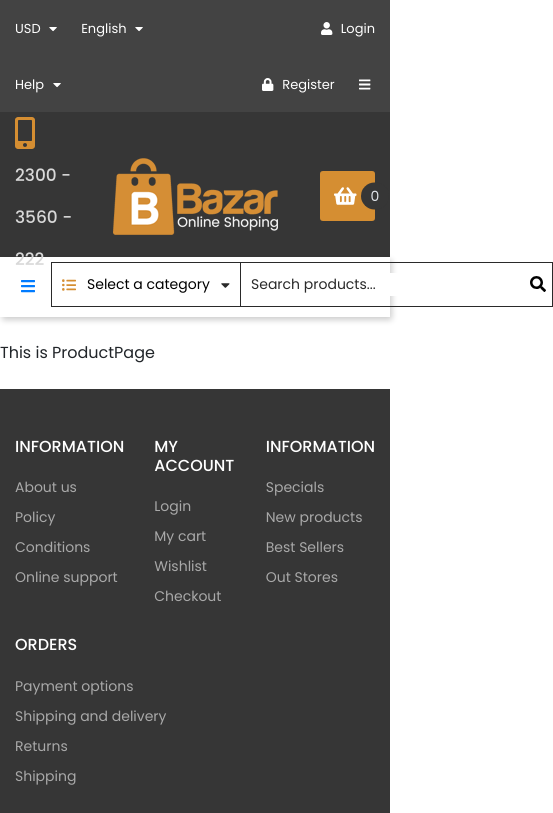
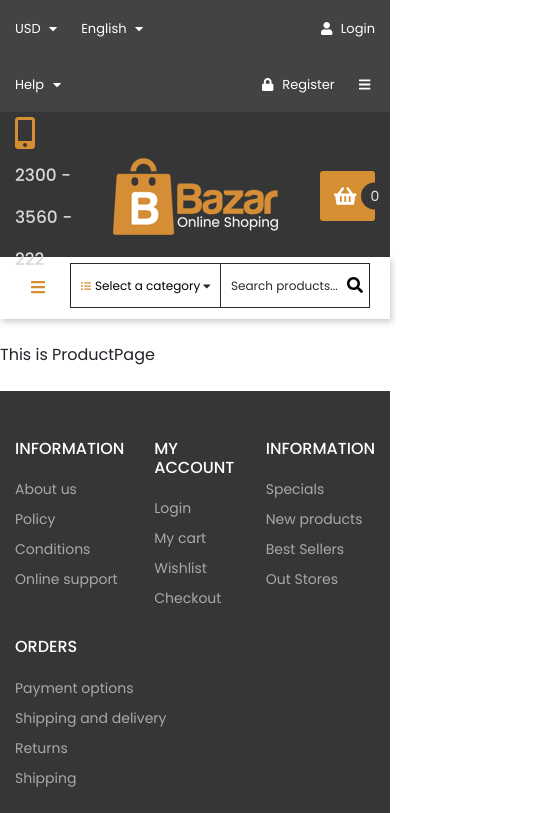
Before and after one commit to matwjablonski/wdp-2312-01, a React (Create React App) app: page /product/1 in a window 390 px wide. Shown: the top 813 px of the page, 553 px wide, since content can reach past the window. Built offline with nearby package versions, Linux system fonts and the light colour scheme; grey boxes are pictures that could not be loaded.

Commit message:
Add icon color media queris fixes

```diff
--- a/src/components/features/ProductSearch/ProductSearch.js
+++ b/src/components/features/ProductSearch/ProductSearch.js
@@ -7,8 +7,8 @@ import { faListUl, faSearch, faCaretDown } from '@fortawesome/free-solid-svg-ico
 import styles from './ProductSearch.module.scss';
 
 const ProductSearch = () => (
-  <form action='' className={styles.root}>
-    <div className={styles.category}>
+  <form action='' className={`flex ${styles.root}`}>
+    <div className={`fluid ${styles.category}`}>
       <FontAwesomeIcon className={styles.icon} icon={faListUl} />
       <select name='' id=''>
         <option className={styles.option} value=''>
@@ -17,7 +17,7 @@ const ProductSearch = () => (
       </select>
       <FontAwesomeIcon className={styles.icon} icon={faCaretDown} />
     </div>
-    <div className={styles.searchField}>
+    <div className={`fluid ${styles.searchField}`}>
       <input placeholder='Search products...' type='text' />
       <button>
         <FontAwesomeIcon className={styles.icon} icon={faSearch} />
--- a/src/components/features/ProductSearch/ProductSearch.module.scss
+++ b/src/components/features/ProductSearch/ProductSearch.module.scss
@@ -18,6 +18,10 @@
       position: absolute;
       left: 10px;
       z-index: 0;
+
+      @media (max-width: 480px) {
+        padding-right: 2px;
+      }
     }
 
     .icon:last-child {
@@ -34,6 +38,16 @@
       position: relative;
       z-index: 1;
       outline: none;
+
+      @media (max-width: 480px) {
+        padding: 5px 30px 5px 24px;
+      }
+    }
+
+
+    @media (max-width: 480px) {
+      font-size: 12px;
+      width: 150px;
     }
   }
 
@@ -51,6 +65,10 @@
       &::placeholder {
         color: $form-text-color;
       }
+      @media (max-width: 480px) {
+        font-size: 12px;
+        width: 120px;
+      }
     }
 
     button {
@@ -59,4 +77,5 @@
       outline: none;
     }
   }
+
 }
--- a/src/components/layout/MenuBar/MenuBar.module.scss
+++ b/src/components/layout/MenuBar/MenuBar.module.scss
@@ -17,11 +17,16 @@
     align-items: center;
     background-color: $white;
     border: none;
+    svg {
+      color: $orange;
+    }
   }
 
   .fluid {
     display: flex;
     flex-direction: row;
+    padding-top: 1px;
+    padding-bottom: 1px;
 
     @media (max-width: 992px) {
       flex-direction: column-reverse;
@@ -45,6 +50,7 @@
     display: flex;
     padding-top: 5px;
     padding-bottom: 5px;
+    padding-right: 5px;
   }
 
   .menu {
```
Also changed, not shown: src/components/layout/MenuBar/MenuBar.js (line endings or trailing spaces).
